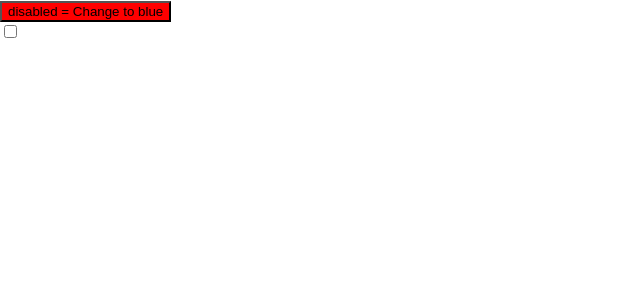
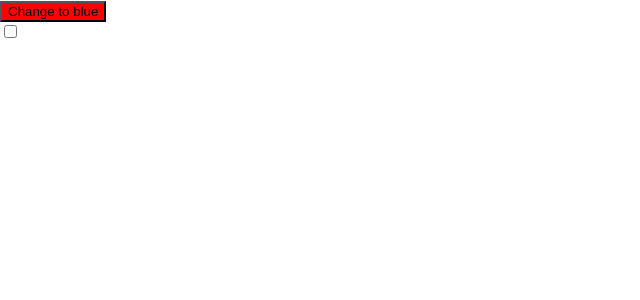
Before and after one commit to prisfalcao/color-button, a React (Create React App) app: page / in a window 1280 px wide. Shown: the top 300 px of the page, without its empty margins (0-640 px from the left). Built offline with nearby package versions, Linux system fonts and the light colour scheme.

Commit message:
fix on button disabled option

```diff
--- a/src/App.js
+++ b/src/App.js
@@ -10,8 +10,8 @@ function App() {
     <div>
       <button
         style={{backgroundColor: buttonColor}}
-        onClick={() => setButtonColor(newButtonColor)}>
-        disabled = {disabled}
+        onClick={() => setButtonColor(newButtonColor)}
+        disabled = {disabled} >
         Change to {newButtonColor}
       </button>
       <br />
```
